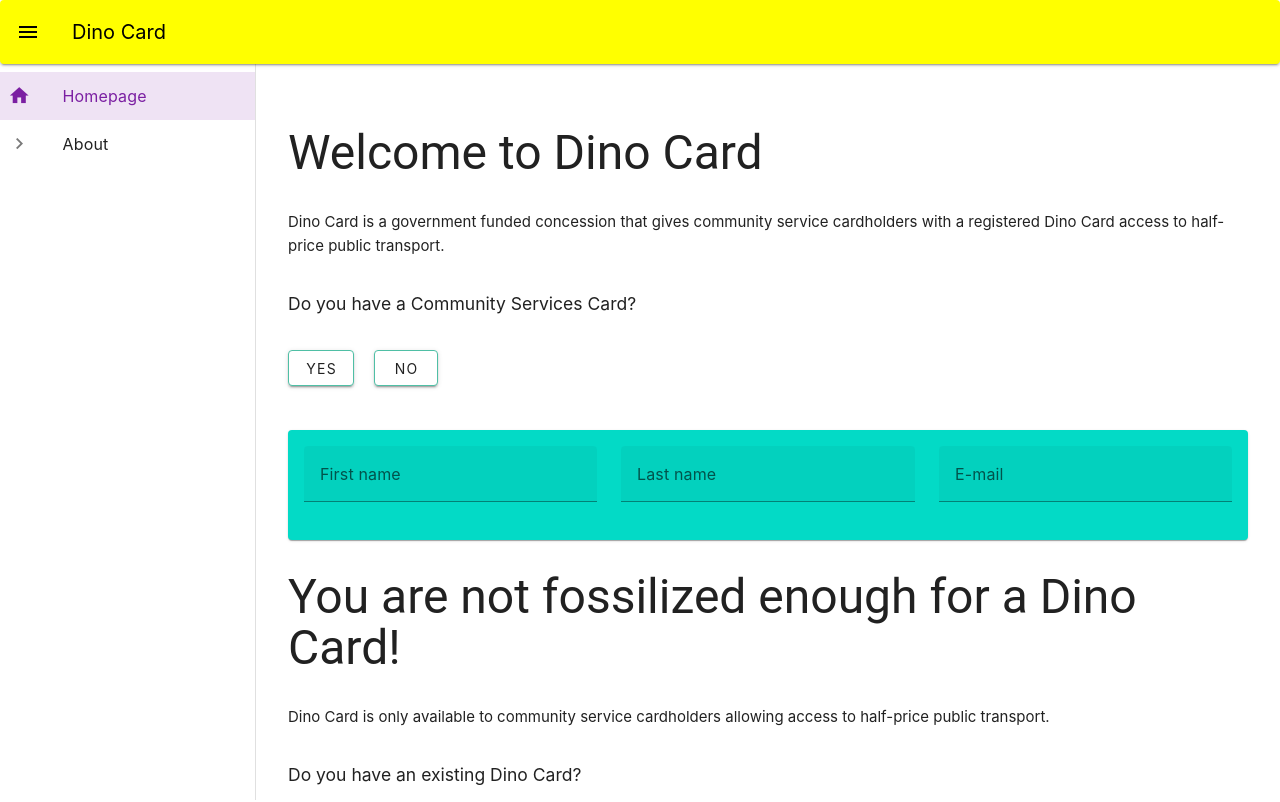
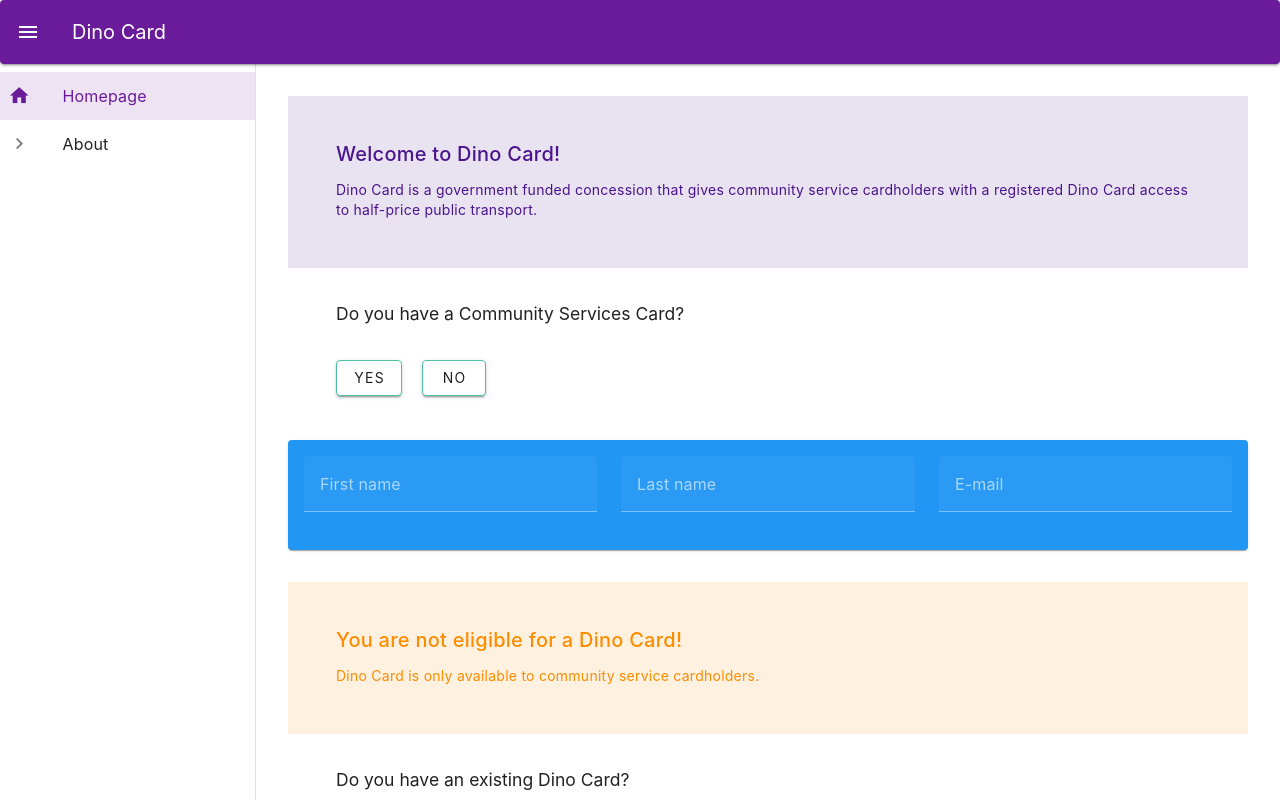
Before and after one commit to bevanshaw/dino-card, a Vue app: page / in a window 1280 px wide. Shown: the top 802 px of the page. Built offline with nearby package versions, Linux system fonts and the light colour scheme.

Commit message:
Removing redundant component

```diff
--- a/src/App.vue
+++ b/src/App.vue
@@ -23,7 +23,7 @@ const navItems = [
 
 <template>
   <v-app>
-    <v-app-bar :elevation="2" color="primary" rounded prominent>
+    <v-app-bar :elevation="2" color="secondary" rounded prominent>
       <v-app-bar-nav-icon @click.stop="drawer = !drawer">
         <v-icon icon="mdi-menu" />
       </v-app-bar-nav-icon>
@@ -33,7 +33,7 @@ const navItems = [
       <v-list
         class="ml-lg-n2 ml-md-n2 ml-sm-n2 ml-n2"
         :items="navItems"
-        activeColor="purple-darken-2"
+        activeColor="secondary"
       ></v-list>
     </v-navigation-drawer>
     <v-main>
--- a/src/assets/main.css
+++ b/src/assets/main.css
@@ -8,8 +8,7 @@
   font-weight: normal;
 }
 
-a,
-.green {
+a {
   text-decoration: none;
   color: hsla(60, 100%, 50%, 1);
   transition: 0.4s;
--- a/src/components/CommunityServicesCardForm.vue
+++ b/src/components/CommunityServicesCardForm.vue
@@ -16,7 +16,7 @@ const emailRules = ref([
 </script>
 
 <template>
-  <v-card class="bg-secondary">
+  <v-card class="mb-8" color="info">
     <v-form v-model="validCSC">
       <v-container>
         <v-row>
--- a/src/components/CustomToggleCheck.vue
+++ b/src/components/CustomToggleCheck.vue
@@ -27,7 +27,7 @@ const setToFalse = () => {
 </script>
 
 <template>
-  <div class="custom-toggle mb-lg-11 mb-md-11 mb-sm-11 mb-8">
+  <div class="custom-toggle mb-lg-11 mb-md-11 mb-sm-11 mb-8 mx-12">
     <h3 class="mb-8 text-h56">
       {{ heading }}
     </h3>
--- a/src/components/DinoCardForm.vue
+++ b/src/components/DinoCardForm.vue
@@ -16,7 +16,7 @@ const emailRules = ref([
 </script>
 
 <template>
-  <v-card class="bg-secondary">
+  <v-card class="mb-8 bg-secondary">
     <v-form v-model="validCSC">
       <v-container>
         <v-row>
--- a/src/components/DinoCardRegister.vue
+++ b/src/components/DinoCardRegisterForm.vue
@@ -16,7 +16,7 @@ const emailRules = ref([
 </script>
 
 <template>
-  <v-card class="bg-secondary">
+  <v-card class="mb-8 bg-secondary">
     <v-form v-model="validCSC">
       <v-container>
         <v-row>
--- a/src/components/HelloWorld.vue
+++ b/src/components/HelloWorld.vue
@@ -1,4 +1,4 @@
-<!-- Leave for testing purposes later as example -->
+<!-- Leave for testing purposes later as example for Vitest-->
 <script setup lang="ts">
 defineProps<{
   msg: string;
--- a/src/components/InformationCard.vue
+++ /dev/null
@@ -1,27 +0,0 @@
-<script setup lang="ts">
-const props = defineProps({
-  heading: {
-    type: String,
-  },
-  description: {
-    type: String,
-  },
-});
-</script>
-
-<template>
-  <div class="my-8">
-    <template>
-      <v-icon icon="mdi-home" />
-    </template>
-
-    <h3 class="text-h3 my-8">
-      {{ props.heading }}
-    </h3>
-    <p>
-      {{ props.description }}
-    </p>
-  </div>
-</template>
-
-<style lang="scss" scoped></style>
--- a/src/main.ts
+++ b/src/main.ts
@@ -18,9 +18,9 @@ const myCustomLightTheme: ThemeDefinition = {
   colors: {
     background: "#FFFFFF",
     surface: "#FFFFFF",
-    primary: "#FFFF00",
+    primary: "#4A148C",
     "primary-darken-1": "#3700B3",
-    secondary: "#03DAC6",
+    secondary: "#6A1B9A",
     "secondary-darken-1": "#018786",
     error: "#B00020",
     info: "#2196F3",
--- a/src/views/HomeView.vue
+++ b/src/views/HomeView.vue
@@ -1,21 +1,28 @@
 <script setup lang="ts">
-import InformationCard from "@/components/InformationCard.vue";
 import CustomToggleCheck from "@/components/CustomToggleCheck.vue";
 import CommunityServicesCardForm from "@/components/CommunityServicesCardForm.vue";
 import DinoCardForm from "@/components/DinoCardForm.vue";
-import DinoCardRegisterForm from "@/components/DinoCardRegister.vue";
+import DinoCardRegisterForm from "@/components/DinoCardRegisterForm.vue";
 </script>
 
 <template>
-  <InformationCard
-    heading="Welcome to Dino Card"
-    description="Dino Card is a government funded concession that gives community service cardholders with a registered Dino Card access to half-price public transport."
+  <v-card
+    title="Welcome to Dino Card!"
+    text="Dino Card is a government funded concession that gives community service cardholders with a registered Dino Card access to half-price public transport."
+    variant="tonal"
+    color="primary"
+    class="mb-8 pa-8"
+    rounded="0"
   />
   <CustomToggleCheck heading="Do you have a Community Services Card?" />
   <CommunityServicesCardForm />
-  <InformationCard
-    heading="You are not fossilized enough for a Dino Card!"
-    description="Dino Card is only available to community service cardholders allowing access to half-price public transport."
+  <v-card
+    title="You are not eligible for a Dino Card!"
+    text="Dino Card is only available to community service cardholders."
+    variant="tonal"
+    color="warning"
+    class="mb-8 pa-8"
+    rounded="0"
   />
   <CustomToggleCheck heading="Do you have an existing Dino Card?" />
   <DinoCardForm />
```
